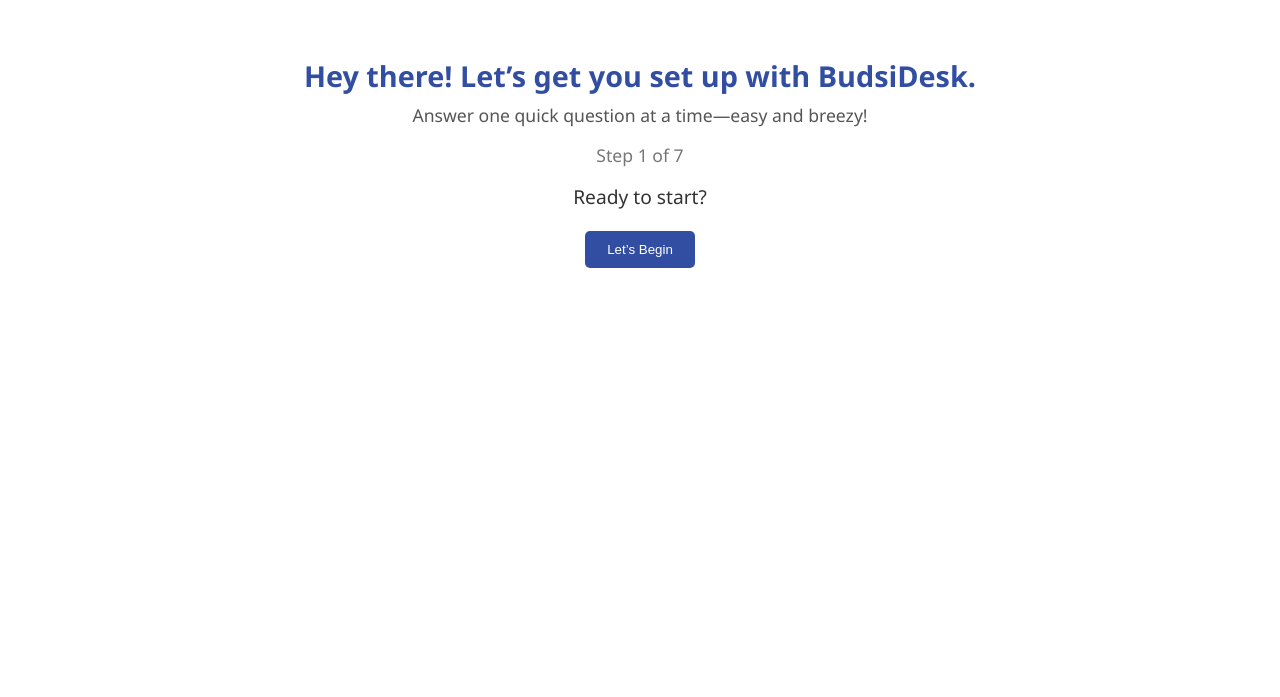
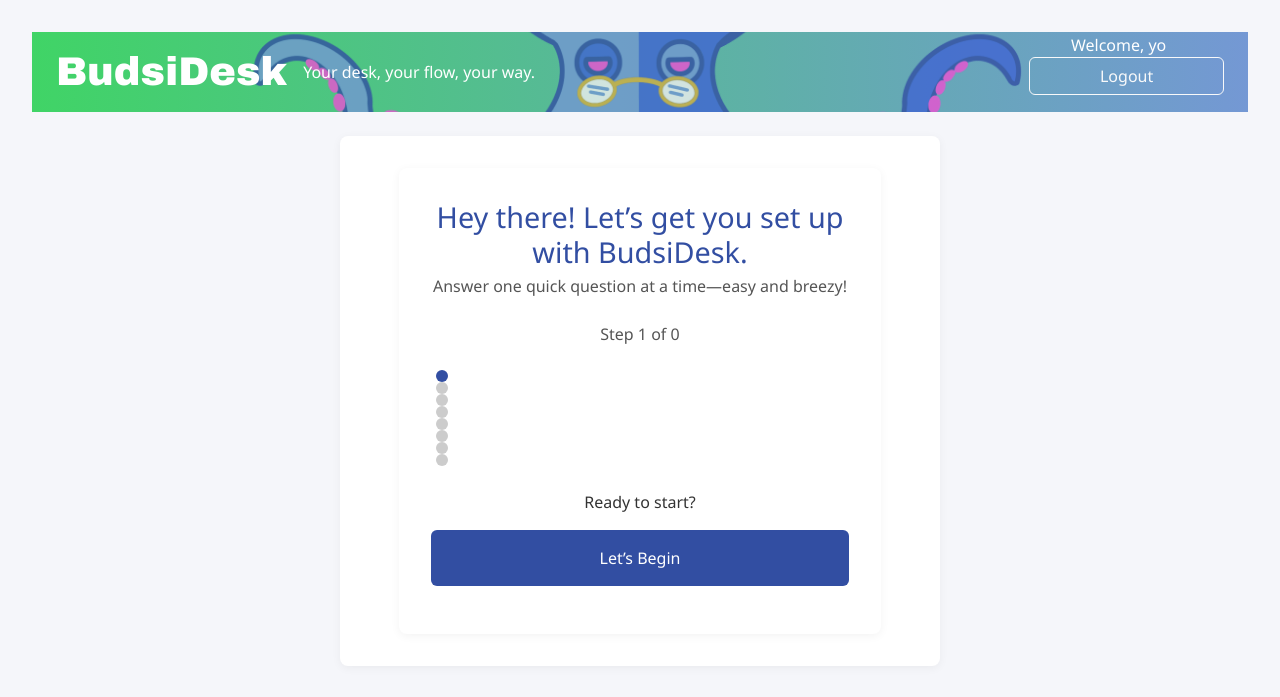
Before and after one commit to Al-iskander2/budgi, a Django app: page /onboarding/ in a window 1280 px wide. Shown: the top 697 px of the page. Run offline with Django 5.2, Linux system fonts and the light colour scheme; a user stored in the database is signed in; some libraries are stand-ins or nearby versions.

Commit message:
Update: mejoras al dashboard, vistas, templates y depuración

```diff
--- a/budgidesk_app/views.py
+++ b/budgidesk_app/views.py
@@ -46,28 +46,28 @@ def register_view(request):
 
 @login_required
 def invoice_create_view(request):
-    debug("Accessing invoice_create_view")
-    check_template_exists("budgidesk_app/invoices/invoice_create.html")
-
-    profile = FiscalProfile.objects.get(user=request.user)
+    try:
+        profile = FiscalProfile.objects.get(user=request.user)
+    except FiscalProfile.DoesNotExist:
+        return redirect('onboarding')  # Si no hay perfil fiscal, redirige al onboarding
 
     if request.method == 'POST':
         profile.invoice_count += 1
         profile.save()
-        debug(f"{request.user.username} invoice_count = {profile.invoice_count}")
 
+        # Lógica de plan Lite (máximo 5 facturas)
         if request.user.plan == 'lite' and profile.invoice_count > 5:
-            debug("Lite user exceeded invoice limit - redirecting to pricing")
             return redirect('pricing')
 
-        # Simulación de creación exitosa
         return render(request, "budgidesk_app/invoices/invoice_created.html", {
             'profile': profile
         })
 
+    # GET: muestra el formulario de factura junto con contador
     return render(request, "budgidesk_app/invoices/invoice_create.html", {
         'invoice_count': profile.invoice_count
     })
+
 
 
 @require_plan('smart')
@@ -130,10 +130,15 @@ def onboarding_view(request):
         FiscalProfile.objects.create(
             user=request.user,
             full_name=request.POST.get("full_name"),
-            pps_number=request.POST.get("pps_number"),
-            birthdate=request.POST.get("birthdate"),
-            income=request.POST.get("income"),
-            business_type=request.POST.get("business_type"),
+            email=request.POST.get("email"),
+            phone=request.POST.get("phone"),
+            business_name=request.POST.get("business_name"),
+            currency=request.POST.get("currency"),
+            vat_registered=('vat_registered' in request.POST),
+            vat_number=request.POST.get("vat_number", ''),
+            pps_number=request.POST.get("pps_number", ''),
+            iban=request.POST.get("iban", ''),
+            logo=request.FILES.get("logo"),
         )
         debug(f"FiscalProfile created for {request.user.username}")
         return redirect("dashboard")
--- a/templates/budgidesk_app/onboard.html
+++ b/templates/budgidesk_app/onboard.html
@@ -1,73 +1,168 @@
+{% extends 'budgidesk_app/base.html' %}
 {% block content %}
 <!DOCTYPE html>
 <html lang="en">
 <head>
+  <meta name="viewport" content="width=device-width, initial-scale=1">
   <meta charset="UTF-8"/>
   <title>Onboarding</title>
   <script src="https://cdnjs.cloudflare.com/ajax/libs/gsap/3.12.2/gsap.min.js"></script>
   <style>
-    body { font-family: 'Segoe UI', sans-serif; background: #fff; margin:0; padding:2rem; text-align:center; }
-    header { margin-bottom:1rem; }
-    header h2 { color:#324EA2; font-size:1.8rem; margin-bottom:.5rem; }
-    header p { color:#555; font-size:1.1rem; margin:0 auto 1rem; max-width:600px; }
-    #progress { color:#777; margin-bottom:1rem; }
-    .step { display:none; }
-    .step.active { display:block; }
-    .step-content { opacity:0; transform:translateY(40px); }
-    .step-content p, label { font-size:1.2rem; color:#333; margin:1rem 0; }
-    input, select { padding:.8rem; font-size:1rem; width:300px; max-width:90%; margin:.5rem auto; display:block; border:1px solid #ccc; border-radius:6px; }
-    .buttons { margin-top:1.5rem; }
-    button, .skip-btn { padding:.7rem 1.4rem; border:none; border-radius:5px; cursor:pointer; margin:.3rem; }
-    button { background:#324EA2; color:#fff; }
-    button:hover { background:#22367e; }
-    .skip-btn { background: none; color: #324EA2; text-decoration:underline; font-size:.9rem; }
-    .skip-btn:hover { color:#22367e; }
-    .privacy { font-size:.8rem; color:#777; margin-top:.5rem; }
+    body {
+      font-family: 'Segoe UI', sans-serif;
+      background: #f5f6fa;
+      margin: 0;
+      padding: 2rem;
+      text-align: center;
+      color: #333;
+    }
+    .container {
+      width: 90%;
+
+      max-width: 600px;
+      margin: auto;
+      background: #fff;
+      padding: 2rem;
+      border-radius: 8px;
+      box-shadow: 0 2px 10px rgba(0,0,0,0.05);
+    }
+
+    header h2 {
+      color: #324EA2;
+      font-size: 1.8rem;
+      margin-bottom: .3rem;
+    }
+    header p, #progress {
+      color: #555;
+      margin: 0.3rem 0 1.5rem;
+    }
+    .progress-bar {
+      display: flex;
+      justify-content: center;
+      margin-bottom: 1.5rem;
+    }
+    .circle {
+      width: 12px; height: 12px;
+      border-radius: 50%;
+      background: #ccc;
+      margin: 0 .3rem;
+      transition: background .3s;
+    }
+    .circle.active {
+      background: #324EA2;
+    }
+    .step {
+      display: none;
+    }
+    .step.active {
+      display: block;
+    }
+    .step-content {
+      opacity: 0;
+      transform: translateY(40px);
+      transition: opacity .5s ease, transform .5s ease;
+    }
+    label {
+      display: block;
+      text-align: left;
+      margin: 1rem 0 .3rem;
+      font-weight: 500;
+    }
+    input, select, button {
+      width: 100%;
+      margin-bottom: 1rem;
+    }
+    input, select {
+      padding: .8rem;
+      font-size: 1rem;
+      border: 1px solid #ccc;
+      border-radius: 6px;
+      transition: border-color .3s, box-shadow .3s;
+    }
+    input:focus, select:focus {
+      border-color: #324EA2;
+      box-shadow: 0 0 6px rgba(50,78,162,0.3);
+      outline: none;
+    }
+    button {
+      padding: 1rem;
+      background: #324EA2;
+      color: #fff;
+      font-size: 1rem;
+      border: none;
+      border-radius: 6px;
+      cursor: pointer;
+      transition: background .3s;
+    }
+    button:hover {
+      background: #22367e;
+    }
+    .skip-btn {
+      background: none;
+      color: #324EA2;
+      text-decoration: underline;
+      font-size: .9rem;
+    }
+    .skip-btn:hover {
+      color: #22367e;
+    }
   </style>
 </head>
 <body>
-
+  <div class="container">
     <header>
       <h2 id="mainHeader">Hey there! Let’s get you set up with BudsiDesk.</h2>
       <p id="subHeader">Answer one quick question at a time—easy and breezy!</p>
-  <p id="progress">Step 1 of 7</p>
+      <p id="progress">Step 1 of 8</p>
+      <div class="progress-bar">
+        <span class="circle active"></span>
+        <span class="circle"></span>
+        <span class="circle"></span>
+        <span class="circle"></span>
+        <span class="circle"></span>
+        <span class="circle"></span>
+        <span class="circle"></span>
+        <span class="circle"></span>
+      </div>
     </header>
 
     <form method="post" enctype="multipart/form-data">
       {% csrf_token %}
-  <div class="step active" id="step1"><div class="step-content">
+      <div class="step active" id="step1">
+        <div class="step-content">
           <p>Ready to start?</p>
           <button type="button" onclick="nextStep(1)">Let’s Begin</button>
-  </div></div>
+        </div>
+      </div>
 
       <div class="step" id="step2"><div class="step-content">
-    <p>What’s your full name?</p>
-    <input type="text" name="full_name" required placeholder="Jane Doe">
+        <label for="full_name">What’s your full name?</label>
+        <input type="text" id="full_name" name="full_name" required placeholder="Jane Doe">
         <button type="button" onclick="nextStep(2)">Next</button>
       </div></div>
 
       <div class="step" id="step3"><div class="step-content">
-    <p>Your email address:</p>
-    <input type="email" name="email" required placeholder="you@example.com">
+        <label for="email">Your email address:</label>
+        <input type="email" id="email" name="email" required placeholder="you@example.com">
         <button type="button" onclick="nextStep(3)">Next</button>
       </div></div>
 
       <div class="step" id="step4"><div class="step-content">
-    <p>Your phone number? (optional)</p>
-    <input type="tel" name="phone" placeholder="+353 123456789">
+        <label for="phone">Your phone number? (optional)</label>
+        <input type="tel" id="phone" name="phone" placeholder="+353 123456789">
         <button type="button" onclick="nextStep(4)">Next</button>
         <button type="button" class="skip-btn" onclick="nextStep(4)">Skip</button>
       </div></div>
 
       <div class="step" id="step5"><div class="step-content">
-    <p>Business name or your name:</p>
-    <input type="text" name="business_name" required placeholder="DesignX">
+        <label for="business_name">Business name (or yours):</label>
+        <input type="text" id="business_name" name="business_name" required placeholder="DesignX">
         <button type="button" onclick="nextStep(5)">Next</button>
       </div></div>
 
       <div class="step" id="step6"><div class="step-content">
-    <p>Preferred currency:</p>
-    <select name="currency" required>
+        <label for="currency">Preferred currency:</label>
+        <select id="currency" name="currency" required>
           <option value="">Select...</option>
           <option value="EUR">EUR</option>
           <option value="GBP">GBP</option>
@@ -77,36 +172,47 @@
       </div></div>
 
       <div class="step" id="step7"><div class="step-content">
-    <p>All set! Submit to finish:</p>
+        <label>VAT registered?</label>
+        <input type="checkbox" id="vat_registered" name="vat_registered">
+        <label for="vat_number">VAT number (if applicable):</label>
+        <input type="text" id="vat_number" name="vat_number" placeholder="IE1234567A">
+        <label for="pps_number">PPS number (optional):</label>
+        <input type="text" id="pps_number" name="pps_number" placeholder="1234567AB">
+        <button type="button" onclick="nextStep(7)">Next</button>
+      </div></div>
+
+      <div class="step" id="step8"><div class="step-content">
+        <label for="iban">Your IBAN:</label>
+        <input type="text" id="iban" name="iban" placeholder="IE29AIBK93115212345678">
+        <label for="logo">Upload logo (jpeg/png):</label>
+        <input type="file" id="logo" name="logo" accept="image/png, image/jpeg">
         <button type="submit">Finish</button>
       </div></div>
     </form>
+  </div>
 
   <script>
-  const headers = [
-    { title:"Hey there! Let’s get you set up with BudsiDesk.", sub:"Answer one quick question at a time—easy and breezy!" },
-    { title:"What’s your full name?", sub:"This helps us personalize your experience." },
-    { title:"Your email address", sub:"We’ll send your dashboard there." },
-    { title:"Your phone number (optional)", sub:"Help us contact you quickly if needed." },
-    { title:"Business name", sub:"What should we call your work?" },
-    { title:"Preferred currency", sub:"We’ll format your invoices in this currency." },
-    { title:"All done!", sub:"You’re ready to rock. Let’s go!" }
-  ];
-  const total = 7;
+    const headers = [ /*...igual que antes...*/ ];
+    const total = headers.length;
     function showStep(i) {
-    document.querySelectorAll('.step').forEach(s=>s.classList.remove('active'));
+      document.querySelectorAll('.step').forEach(s => s.classList.remove('active'));
+      document.querySelectorAll('.progress-bar .circle')
+              .forEach((c, idx) => c.classList.toggle('active', idx < i));
       const st = document.getElementById(`step${i}`);
       st.classList.add('active');
       const content = st.querySelector('.step-content');
-    gsap.fromTo(content,{y:40,opacity:0},{y:0,opacity:1,duration:.6,ease:"power3.out"});
+      gsap.fromTo(content, { y: 40, opacity: 0 }, { y: 0, opacity: 1, duration: .6, ease: "power3.out" });
       document.getElementById('progress').textContent = `Step ${i} of ${total}`;
       document.getElementById('mainHeader').textContent = headers[i-1].title;
       document.getElementById('subHeader').textContent = headers[i-1].sub;
     }
     function nextStep(c) {
-    gsap.to(`#step${c} .step-content`,{y:-40,opacity:0,duration:.4,ease:"power3.in", onComplete:()=>showStep(c+1)});
+      gsap.to(`#step${c} .step-content`, {
+        y: -40, opacity: 0, duration: .4, ease: "power3.in",
+        onComplete: () => showStep(c+1)
+      });
     }
-  document.addEventListener("DOMContentLoaded",()=>showStep(1));
+    document.addEventListener("DOMContentLoaded", () => showStep(1));
   </script>
 </body>
 </html>
```
Also changed, not shown: budgidesk_app/forms.py (+18 -1 lines), budgidesk_app/migrations/0001_initial.py, budgidesk_app/migrations/0002_fiscalprofile_invoice_count.py (deleted), budgidesk_app/migrations/0003_rename_business_type_fiscalprofile_business_name_and_more.py (deleted), db.sqlite3. Lines whose indentation alone changed are shown as unchanged.
